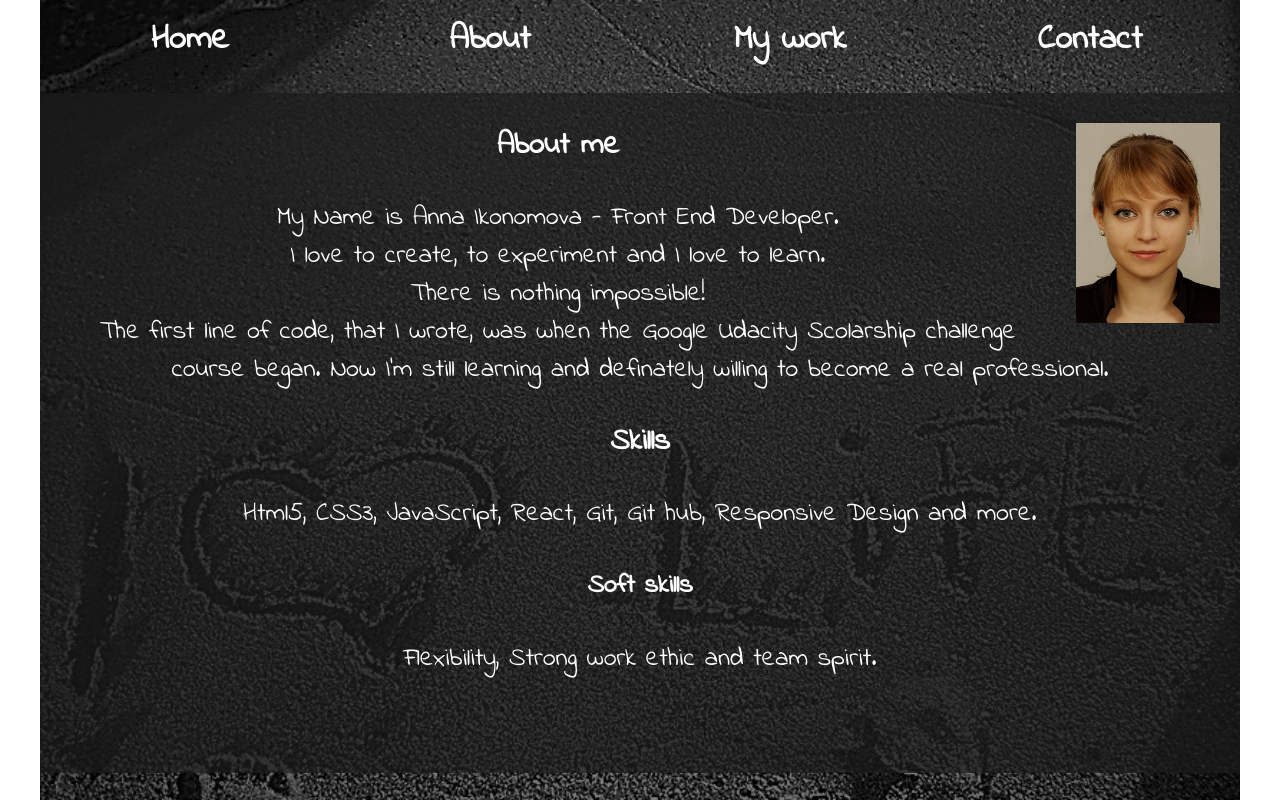
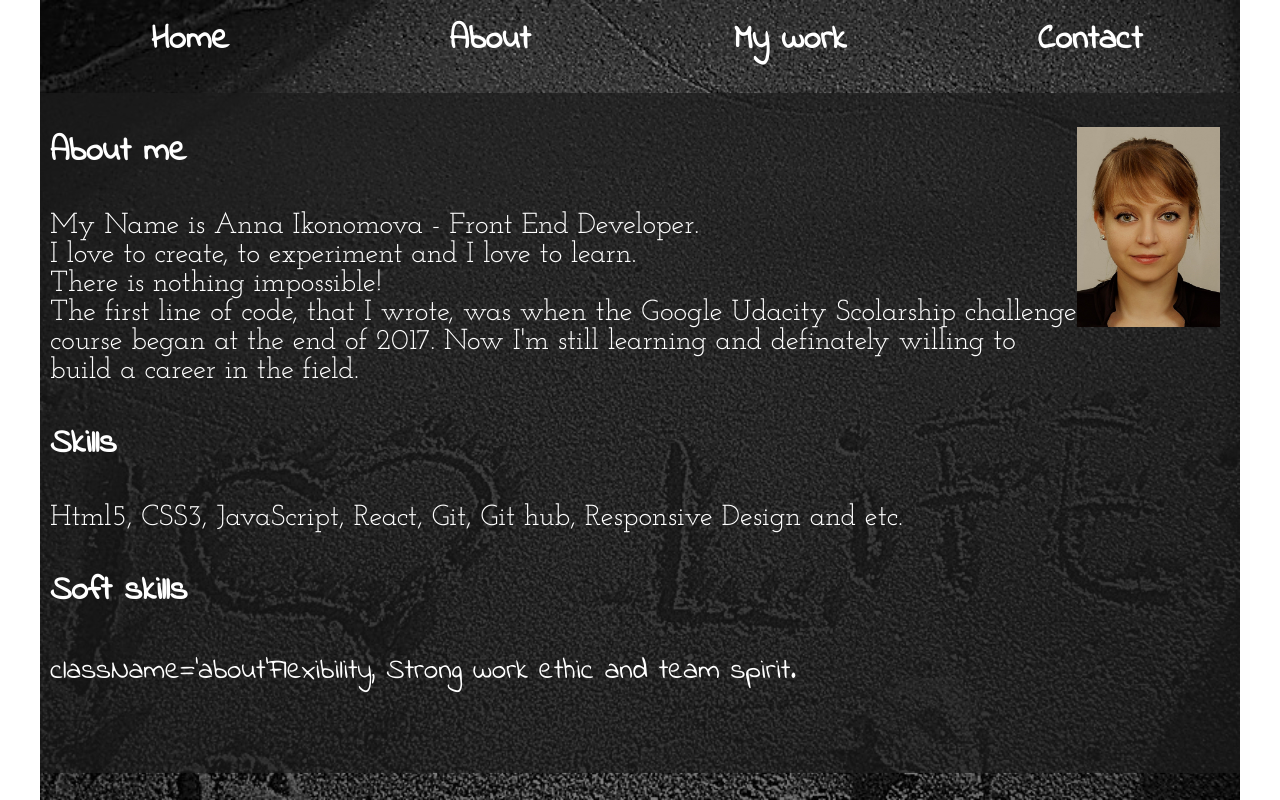
Before and after one commit to anikonomova/Portfolio, a React (Create React App) app: page /about in a window 1280 px wide. Built offline with nearby package versions, Linux system fonts and the light colour scheme.

Commit message:
Text changes in ABout component

```diff
--- a/src/About.js
+++ b/src/About.js
@@ -5,19 +5,19 @@ import anIko from './anIko.jpg';
 class About extends Component {
   render() {
     return (
-      <div className="info">
+      <div className="aboutMe">
       <img className='anna' src={anIko} alt='Anna Ikonomova'></img>
       <h3>About me</h3>
-      <p className='aboutMe'>My Name is Anna Ikonomova - Front End Developer.<br></br>
+      <p className='about'>My Name is Anna Ikonomova - Front End Developer.<br></br>
       I love to create, to experiment and I love to learn.<br></br>
       There is nothing impossible!<br></br>
       The first line of code, that I wrote, was when the Google Udacity Scolarship challenge <br></br>
-      course began. Now I'm still learning and definately willing to become a real professional.
+      course began at the end of 2017. Now I'm still learning and definately willing to build a career in the field.
       </p>
       <h3>Skills</h3>
-      <p> Html5, CSS3, JavaScript, React, Git, Git hub, Responsive Design and more.</p>
-      <h4>Soft skills</h4>
-      <p>Flexibility, Strong work ethic and team spirit.</p>
+      <p className='about'> Html5, CSS3, JavaScript, React, Git, Git hub, Responsive Design and etc.</p>
+      <h3>Soft skills</h3>
+      <p> className='about'Flexibility, Strong work ethic and team spirit.</p>
     </div>
 
     );
--- a/src/App.css
+++ b/src/App.css
@@ -107,6 +107,19 @@
   height:25vh;
 }
 
+.aboutMe {
+  text-align: left;
+  padding-left: 10px;
+  font-size: calc(13px + 2vmin);
+  font-family: 'Indie Flower', cursive;
+
+}
+
+.about {
+  font-family: "Josefin Slab", serif;
+}
+
+
 
 /*------------My work component-------------*/
 
```
